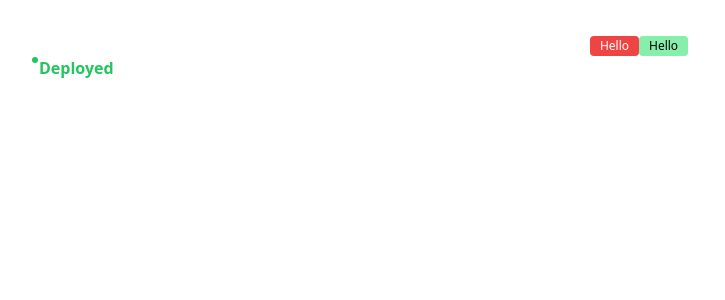
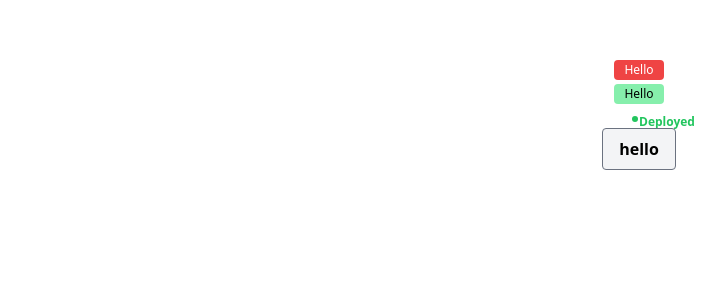
Before and after one commit to komodorio/helm-dashboard, a React (Vite) app in the folder dashboard/: page / in a window 1280 px wide. Shown: the top 300 px of the page, without its empty margins (1-726 px from the left). Built offline with nearby package versions, Linux system fonts and the light colour scheme.

Commit message:
added status and button

```diff
--- a/dashboard/src/App.tsx
+++ b/dashboard/src/App.tsx
@@ -1,12 +1,19 @@
 import './App.css'
 import Badge from './components/Badge'
 import Status from './components/Status'
+import Button from './components/Button'
 function App() {
   return (
     <div>
+      <br />
       <Badge type="error"> Hello </Badge>
+      <br />
       <Badge type="success"> Hello </Badge>
+      <br />
       <Status statusCode="Deployed" />
+      <br />
+      <Button> hello</Button>
+      <br />
     </div>
   )
 }
--- /dev/null
+++ b/dashboard/src/components/Button.tsx
@@ -0,0 +1,25 @@
+/**
+ * @file Button.tsx
+ * This component is a generic button component using tailwind.
+ * You can include an optional icon.
+ * You can pass the action to be done when the button is clicked using
+ *    the action prop.
+ *
+ * Props:
+ *
+ * @param children: children
+ * @param action:
+ *
+ *
+ */
+
+import React from 'react'
+import '../index.css'
+type ClickHandler = (arg: string) => void;
+export default function Button({children, action}: {children: React.ReactNode, action: ClickHandler}): JSX.Element{
+return(<>
+    <button className="border border-gray-500 bg-gray-100 hover:bg-gray-200 text-black font-bold py-2 px-4 rounded">
+        {children}
+    </button>
+</>);
+}
--- a/dashboard/src/components/Status.tsx
+++ b/dashboard/src/components/Status.tsx
@@ -14,7 +14,7 @@
  *
  */
 import React from 'react'
-
+import '../index.css'
 export default function Status({statusCode}: {statusCode: 'Deployed' | 'Superseded' | 'Failed'}): JSX.Element {
   const statusVariants = {
     Deployed: 'text-green-500',
@@ -22,12 +22,12 @@ export default function Status({statusCode}: {statusCode: 'Deployed' | 'Supersed
     Failed: 'text-red-500'
   };
   /* the text should be bold. we can use tailwind utility class for that */
-  const baseTextElem = 'h-2 w-2 font-bold';
+  const baseTextElem = 'inline-flex h-2 w-2 font-bold';
   /* this const is the tailwind classes that should be used for displaying the small status orb correctly,
       regardless of status */
-  const baseOrbElem = 'h-2 w-2'
+  const baseOrbElem = 'inline-flex h-2 w-2'
   return (
-    <span className="flex h-4 w-4">
+    <div className='inline-flex items-center px-2.5 py-0.5 rounded text-xs font-light'>
       {/* an orb with the correct color is displayed according to the status code using svg */}
       {/* this orb should be position right beside the left of the status text */}
         <span>
@@ -42,6 +42,6 @@ export default function Status({statusCode}: {statusCode: 'Deployed' | 'Supersed
         <span className={`${baseTextElem} ${statusVariants[statusCode]}`}>
           {statusCode}
         </span>
-    </span>
+    </div>
 )
 }
```
